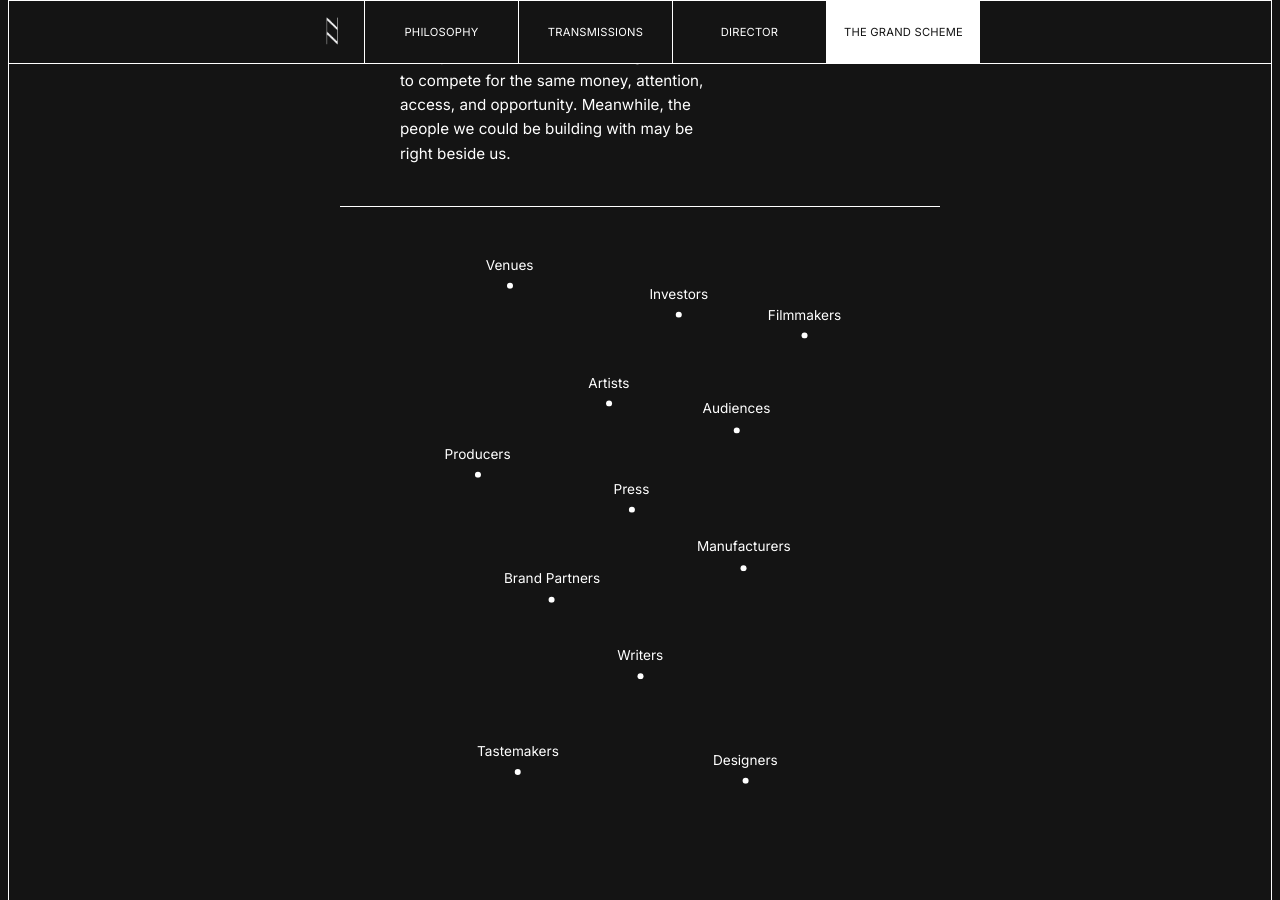
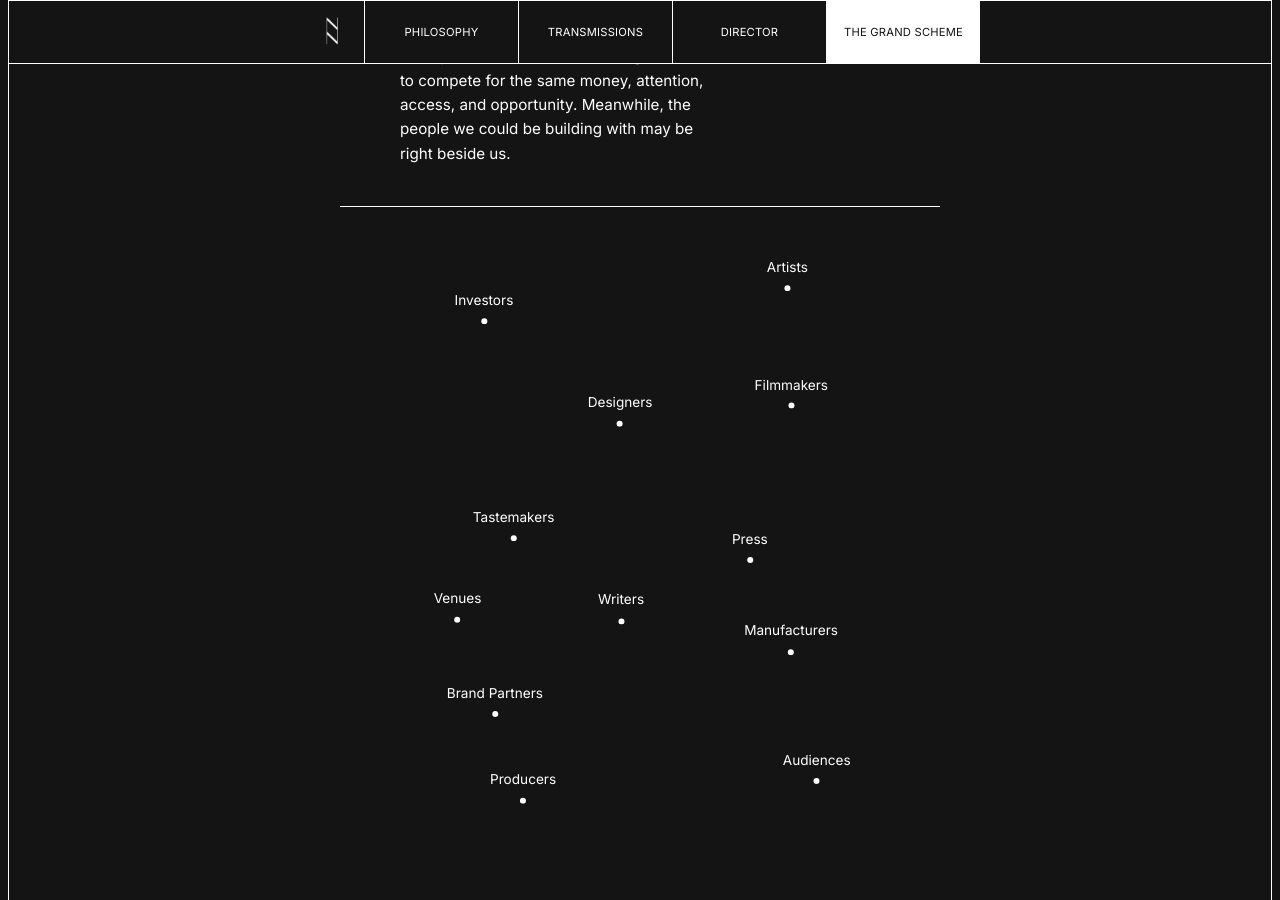
Before and after one commit to laindoe/ten-grand, a Jekyll site: the page built from index.html, in a window 1280 px wide and 900 px high, scrolled down 2968 px. Built offline with Jekyll 4.4.1, drawn with Linux system fonts in a browser that asks for light colours.

Commit message:
Widen the distance dot scatter to fill more of the container (#88)
Positions were bunched into roughly the middle 20-70% of the width,
leaving visible empty margins on both sides. Regenerated with the
same solver (per-pair worst-case-drift overlap checking) but biasing
placement toward both edges, so the scatter now spans ~15-89% of the
width instead of clustering center. Same 12 labels, same
uneven/disconnected character, no connecting lines.

Verified zero label overlaps at rest and under forced worst-case
simultaneous drift, same as the previous pass.


Claude-Session: https://claude.ai/code/session_017ynTvtGuh3qPdfkvciNjhT

Co-authored-by: Claude <noreply@anthropic.com>

```diff
--- a/index.html
+++ b/index.html
@@ -209,74 +209,74 @@
         <div class="distance__divider" aria-hidden="true"></div>
 
         <div class="distance__visual reveal" aria-hidden="true">
-          <div class="distance__point" style="left: 18.7%; top: 6.3%;">
-            <div class="distance__drift" style="--dx: 20px; --dy: -13px; animation-duration: 3.8s; animation-delay: 1.4s;">
+          <div class="distance__point" style="left: 15.1%; top: 61.9%;">
+            <div class="distance__drift" style="--dx: -15px; --dy: -13px; animation-duration: 3.8s; animation-delay: 1.4s;">
               <span class="distance__label">Venues</span>
               <span class="distance__dot"></span>
             </div>
           </div>
-          <div class="distance__point" style="left: 68.2%; top: 53.6%;">
-            <div class="distance__drift" style="--dx: 17px; --dy: -15px; animation-duration: 4.6s; animation-delay: 0.2s;">
+          <div class="distance__point" style="left: 85.7%; top: 62.6%;">
+            <div class="distance__drift" style="--dx: -21px; --dy: 16px; animation-duration: 4.6s; animation-delay: 0.2s;">
               <span class="distance__label">Manufacturers</span>
               <span class="distance__dot"></span>
             </div>
           </div>
-          <div class="distance__point" style="left: 45.9%; top: 25.8%;">
-            <div class="distance__drift" style="--dx: -14px; --dy: -15px; animation-duration: 4.0s; animation-delay: 2.6s;">
+          <div class="distance__point" style="left: 78.0%; top: 6.3%;">
+            <div class="distance__drift" style="--dx: 16px; --dy: -13px; animation-duration: 4.0s; animation-delay: 2.6s;">
               <span class="distance__label">Artists</span>
               <span class="distance__dot"></span>
             </div>
           </div>
-          <div class="distance__point" style="left: 46.4%; top: 72.3%;">
-            <div class="distance__drift" style="--dx: 18px; --dy: -19px; animation-duration: 5.1s; animation-delay: 0.9s;">
+          <div class="distance__point" style="left: 49.5%; top: 57.6%;">
+            <div class="distance__drift" style="--dx: -17px; --dy: 15px; animation-duration: 5.1s; animation-delay: 0.9s;">
               <span class="distance__label">Writers</span>
               <span class="distance__dot"></span>
             </div>
           </div>
-          <div class="distance__point" style="left: 68.4%; top: 83.3%;">
-            <div class="distance__drift" style="--dx: 17px; --dy: 20px; animation-duration: 3.6s; animation-delay: 1.8s;">
+          <div class="distance__point" style="left: 42.1%; top: 24.4%;">
+            <div class="distance__drift" style="--dx: 18px; --dy: 16px; animation-duration: 3.6s; animation-delay: 1.8s;">
               <span class="distance__label">Designers</span>
               <span class="distance__dot"></span>
             </div>
           </div>
-          <div class="distance__point" style="left: 19.3%; top: 38.2%;">
-            <div class="distance__drift" style="--dx: -15px; --dy: -15px; animation-duration: 4.9s; animation-delay: 0.5s;">
+          <div class="distance__point" style="left: 22.1%; top: 87.6%;">
+            <div class="distance__drift" style="--dx: 17px; --dy: 14px; animation-duration: 4.9s; animation-delay: 0.5s;">
               <span class="distance__label">Producers</span>
               <span class="distance__dot"></span>
             </div>
           </div>
-          <div class="distance__point" style="left: 28.0%; top: 53.9%;">
-            <div class="distance__drift" style="--dx: 20px; --dy: 17px; animation-duration: 4.2s; animation-delay: 2.2s;">
+          <div class="distance__point" style="left: 17.2%; top: 73.2%;">
+            <div class="distance__drift" style="--dx: 14px; --dy: 16px; animation-duration: 4.2s; animation-delay: 2.2s;">
               <span class="distance__label">Brand Partners</span>
               <span class="distance__dot"></span>
             </div>
           </div>
-          <div class="distance__point" style="left: 20.7%; top: 87.5%;">
-            <div class="distance__drift" style="--dx: 19px; --dy: -14px; animation-duration: 3.9s; animation-delay: 1.1s;">
+          <div class="distance__point" style="left: 20.0%; top: 49.0%;">
+            <div class="distance__drift" style="--dx: 18px; --dy: -17px; animation-duration: 3.9s; animation-delay: 1.1s;">
               <span class="distance__label">Tastemakers</span>
               <span class="distance__dot"></span>
             </div>
           </div>
-          <div class="distance__point" style="left: 68.5%; top: 26.9%;">
-            <div class="distance__drift" style="--dx: 17px; --dy: 17px; animation-duration: 5.3s; animation-delay: 2.9s;">
+          <div class="distance__point" style="left: 88.6%; top: 85.3%;">
+            <div class="distance__drift" style="--dx: -19px; --dy: 18px; animation-duration: 5.3s; animation-delay: 2.9s;">
               <span class="distance__label">Audiences</span>
               <span class="distance__dot"></span>
             </div>
           </div>
-          <div class="distance__point" style="left: 44.3%; top: 38.8%;">
-            <div class="distance__drift" style="--dx: 19px; --dy: 16px; animation-duration: 4.4s; animation-delay: 0.7s;">
+          <div class="distance__point" style="left: 76.6%; top: 53.0%;">
+            <div class="distance__drift" style="--dx: -18px; --dy: -19px; animation-duration: 4.4s; animation-delay: 0.7s;">
               <span class="distance__label">Press</span>
               <span class="distance__dot"></span>
             </div>
           </div>
-          <div class="distance__point" style="left: 88.4%; top: 9.8%;">
-            <div class="distance__drift" style="--dx: -20px; --dy: 16px; animation-duration: 3.7s; animation-delay: 2.0s;">
+          <div class="distance__point" style="left: 84.4%; top: 21.5%;">
+            <div class="distance__drift" style="--dx: -14px; --dy: 16px; animation-duration: 3.7s; animation-delay: 2.0s;">
               <span class="distance__label">Filmmakers</span>
               <span class="distance__dot"></span>
             </div>
           </div>
-          <div class="distance__point" style="left: 54.1%; top: 7.0%;">
-            <div class="distance__drift" style="--dx: 21px; --dy: 13px; animation-duration: 4.8s; animation-delay: 1.6s;">
+          <div class="distance__point" style="left: 21.1%; top: 12.3%;">
+            <div class="distance__drift" style="--dx: -19px; --dy: -15px; animation-duration: 4.8s; animation-delay: 1.6s;">
               <span class="distance__label">Investors</span>
               <span class="distance__dot"></span>
             </div>
```
